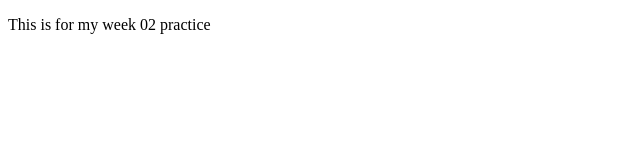
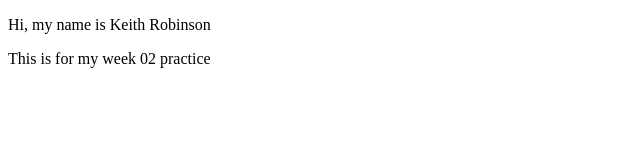
Before and after one commit to keithrob14/week02, a plain HTML site: page index.html in a window 1280 px wide. Shown: the whole page, without its empty margins (0-640 px from the left). Drawn offline with Linux system fonts and the light colour scheme.

Commit message:
added second paragraph

```diff
--- a/index.html
+++ b/index.html
@@ -5,7 +5,7 @@
         <meta name="viewport" content="width=device-width, initial-scale=1.0">
     </head>
     <body>
+        <p>Hi, my name is Keith Robinson</p>
         <p>This is for my week 02 practice</p>
     </body>
-
 </html>
```
